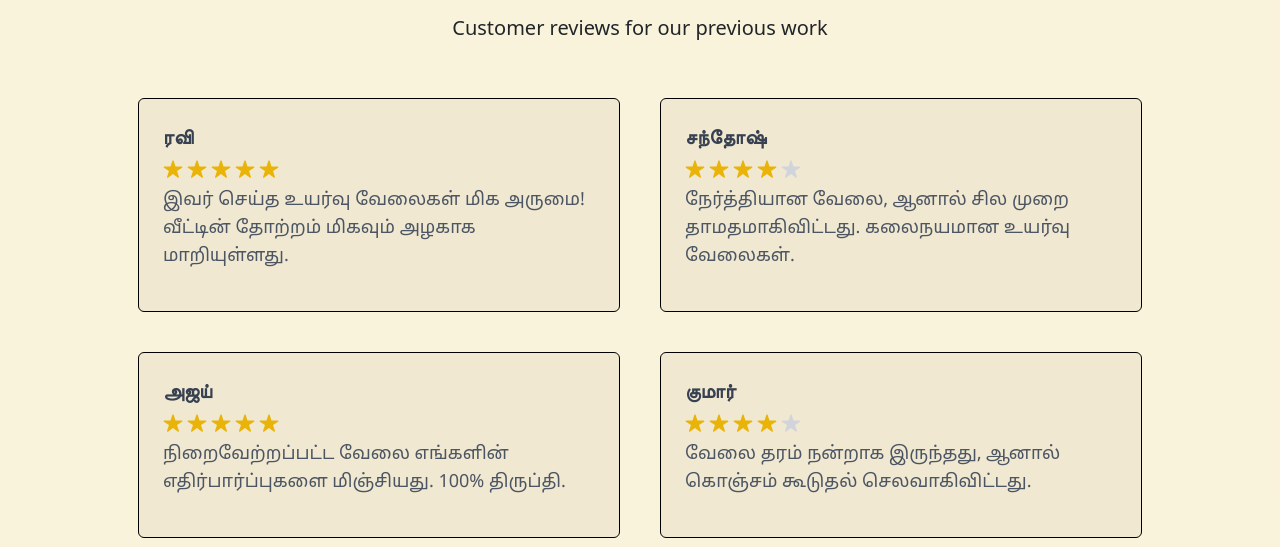
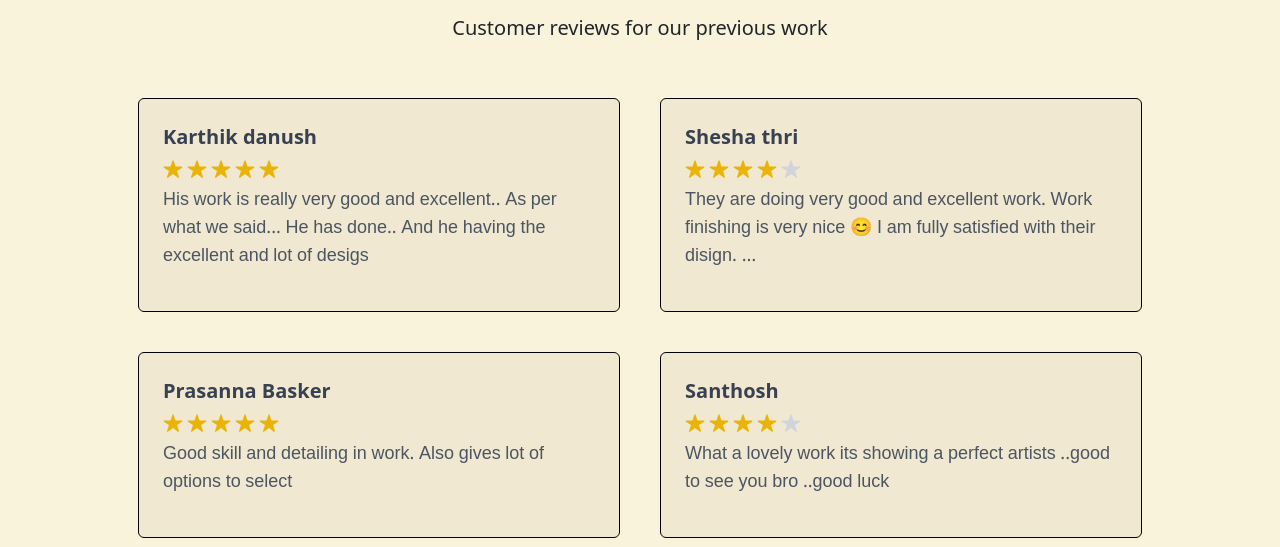
Before and after one commit to ShanZenX/arun-sirpi, a Next.js app: page / in a window 1280 px wide. Shown: the part 5600-6147 px from the top of the page. Built offline with nearby package versions, Linux system fonts and the light colour scheme.

Commit message:
update : in customer section

```diff
--- a/app/HomeComponents/Customer.jsx
+++ b/app/HomeComponents/Customer.jsx
@@ -5,25 +5,24 @@ import Title from '../Components/Text/Title';
 
 const reviews = [
   {
-    name: 'ரவி',
+    name: 'Karthik danush',
     rating: 5,
-    review: 'இவர் செய்த உயர்வு வேலைகள் மிக அருமை! வீட்டின் தோற்றம் மிகவும் அழகாக மாறியுள்ளது.',
+    review: 'His work is really very good and excellent.. As per what we said... He has done.. And he having the excellent and lot of desigs',
   },
   {
-    name: 'சந்தோஷ்',
+    name: 'Shesha thri',
     rating: 4,
-    review: 'நேர்த்தியான வேலை, ஆனால் சில முறை தாமதமாகிவிட்டது. கலைநயமான உயர்வு வேலைகள்.',
+    review: 'They are doing very good and excellent work. Work finishing is very nice 😊 I am fully satisfied with their disign. …',
   },
   {
-    name: 'அஜய்',
+    name: 'Prasanna Basker',
     rating: 5,
-    review: 'நிறைவேற்றப்பட்ட வேலை எங்களின் எதிர்பார்ப்புகளை மிஞ்சியது. 100% திருப்தி.',
+    review: 'Good skill and detailing in work. Also gives lot of options to select',
   },
   {
-    name: 'குமார்',
+    name: 'Santhosh',
     rating: 4,
-    review: 'வேலை தரம் நன்றாக இருந்தது, ஆனால் கொஞ்சம் கூடுதல் செலவாகிவிட்டது.',
-  },
+    review: 'What a lovely work its showing a perfect artists ..good to see you bro ..good luck'},
 ];
 
 export default function Customer() {
```
